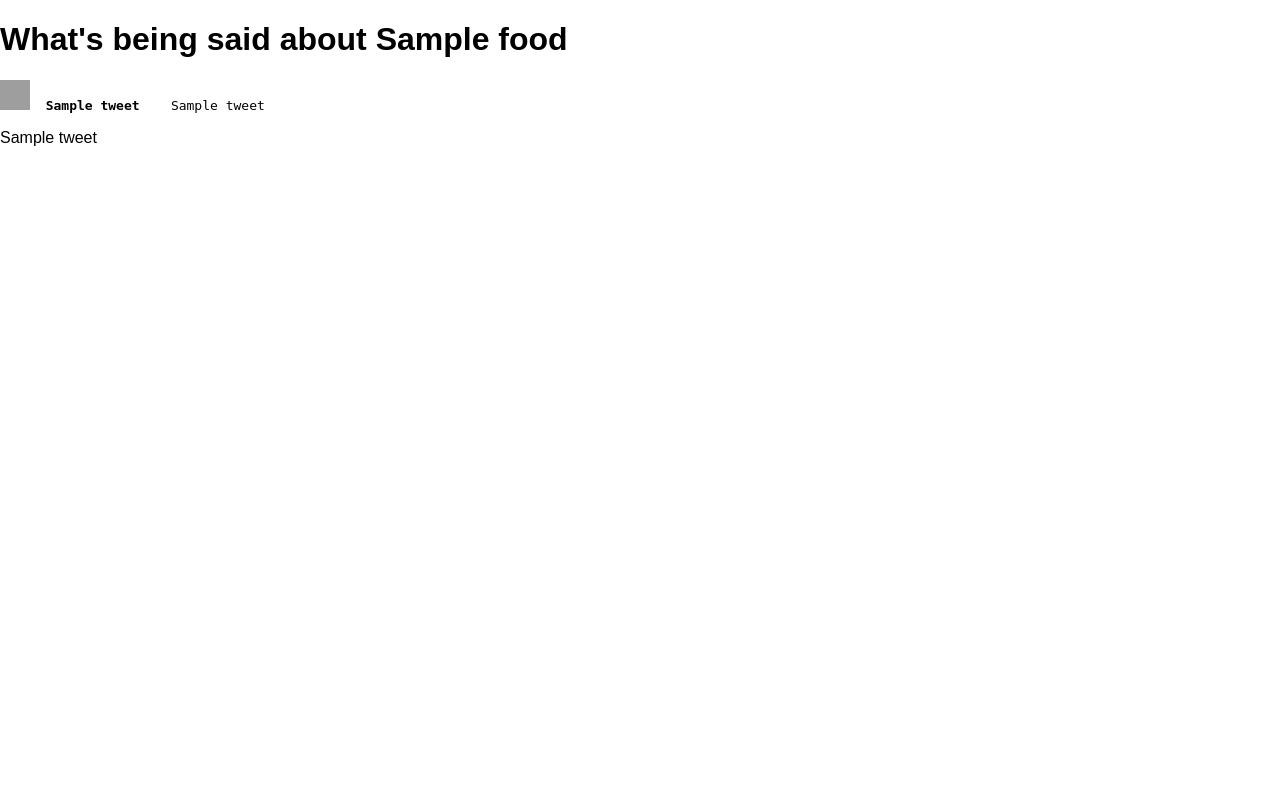
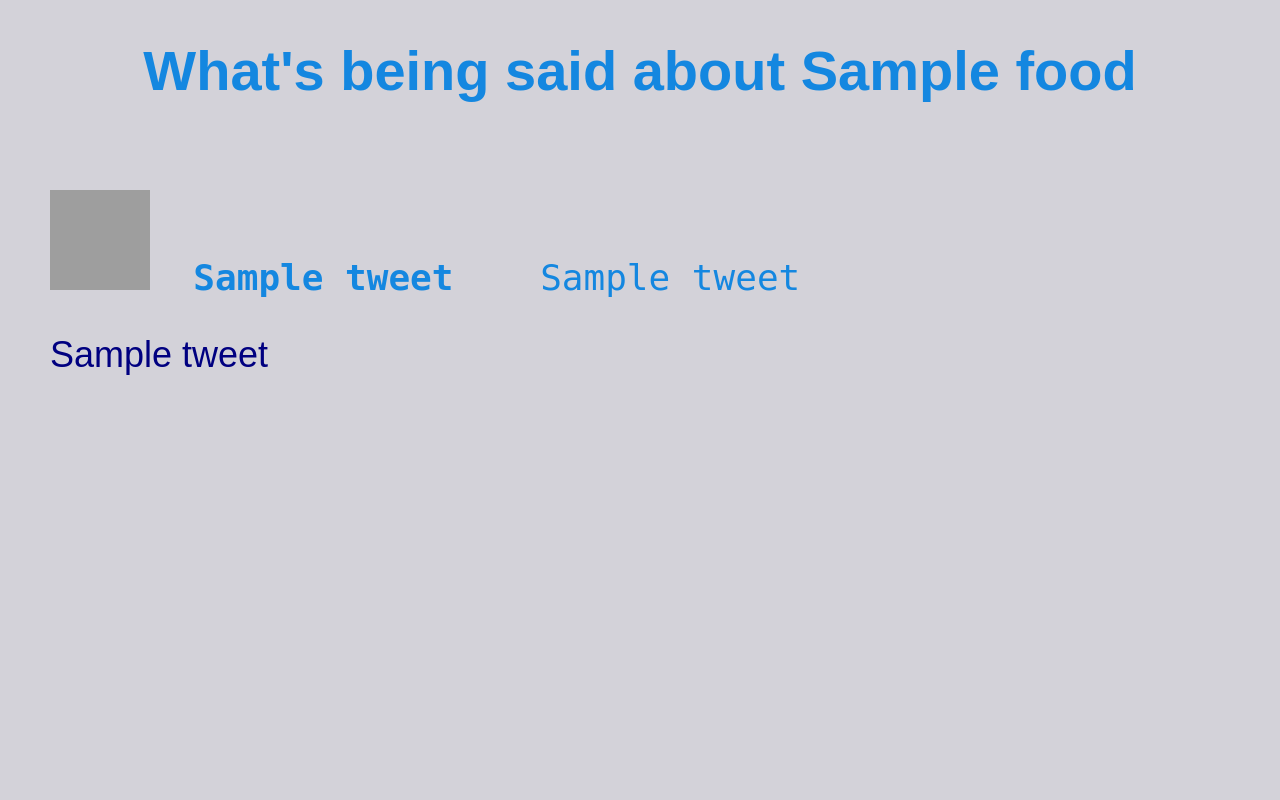
Before and after one commit to ete2njit/random-recipe, a Flask app: template templates/index.html in a window 1280 px wide. Run offline with Flask 2, Linux system fonts and the light colour scheme; the template is opened without the code that fills it: most values are stand-ins (such as "Sample title", 1, 10 or a date in 2020); grey boxes are pictures that could not be loaded.

Commit message:
Make the webpage prettier, and contain the presented tweet to a section of the window to leave space for future recipes/images.

```diff
--- a/main.py
+++ b/main.py
@@ -1,13 +1,11 @@
 from tweepy import OAuthHandler
 from tweepy import API
 from tweepy import Cursor
-from datetime import datetime, date, time, timedelta
-from collections import Counter
+#from collections import Counter
 import requests
 import flask
 import sys
 import os
-import json
 import random
 
 
@@ -33,10 +31,13 @@ max_tweets = 1
 @app.route('/') # Python decorator
 def homepage():
 
-    # pick a random recipe from our list
-    query = random.choice(foods)
-    # find a number of tweets related to the recipe we chose
-    results = auth_api.search(q = query, count = max_tweets)
+    results = []
+    # while the results list is empty, search for more tweets. This is to prevent the case where no tweets are found, resulting in an error
+    while(not results):
+        # pick a random recipe from our list
+        query = random.choice(foods)
+        # find a number of tweets related to the recipe we chose
+        results = auth_api.search(q = query, count = max_tweets, lang = "en")
 
     # store all tweets in an array while formatting
     tweets = []
--- a/static/tstyle.css
+++ b/static/tstyle.css
@@ -2,11 +2,29 @@ body {
   margin: 0;
   padding: 0;
   font-family: "Arial", Arial, sans-serif;
-  color: #000;
-  background-color: white;
+  color: #1487e0;
+  background-color:  #d3d2d9;
+  font-size: 28px;
 }
 
-li{
+li {
   background-color: white;
-  font-size:36px;
+  font-size:52px;
 }
+
+h1 {
+  text-align: center;
+}
+
+.tweet {
+  position: relative;
+  left: 50px;
+  top: 50px;
+  width: 750px;
+  height: 400px;
+  font-size: 36px;
+}
+
+p {
+  color: navy;
+}
--- a/templates/index.html
+++ b/templates/index.html
@@ -3,12 +3,16 @@
 <html>
     <head>
         <title>Project 1 Foodtweet</title>
-        <link rel="stylesheet" href="{{ url_for('static', filename='./tstyle.css') }}">
+        <link rel="stylesheet" href="{{ url_for('static', filename='/tstyle.css') }}">
     </head>
+
     <body>
         <h1>What's being said about {{ food }}</h1>
-        <pre><img src = "{{ tweet[0] }}" width="30" height="30">  <b>{{ tweet[1] }}</b>    {{ tweet[2] }}</pre>
-        <p>{{ tweet[3] }}</p>
-
+        <div class = "tweet">
+            <pre><img src = "{{ tweet[0] }}" width="100" height="100">  <b>{{ tweet[1] }}</b>    {{ tweet[2] }}</pre>
+            <div class = "text">
+                <p>{{ tweet[3] }}</p>
+            </div>
+        </div>
     </body>
 </html>
```
